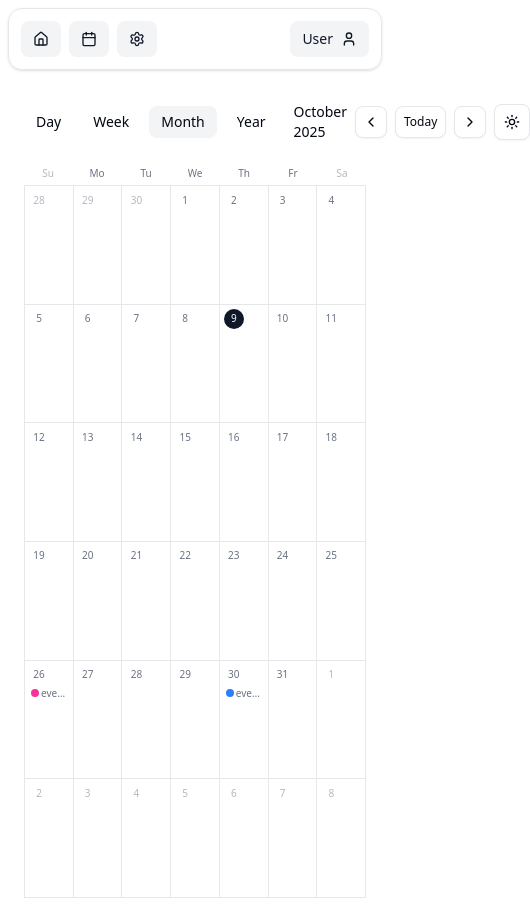
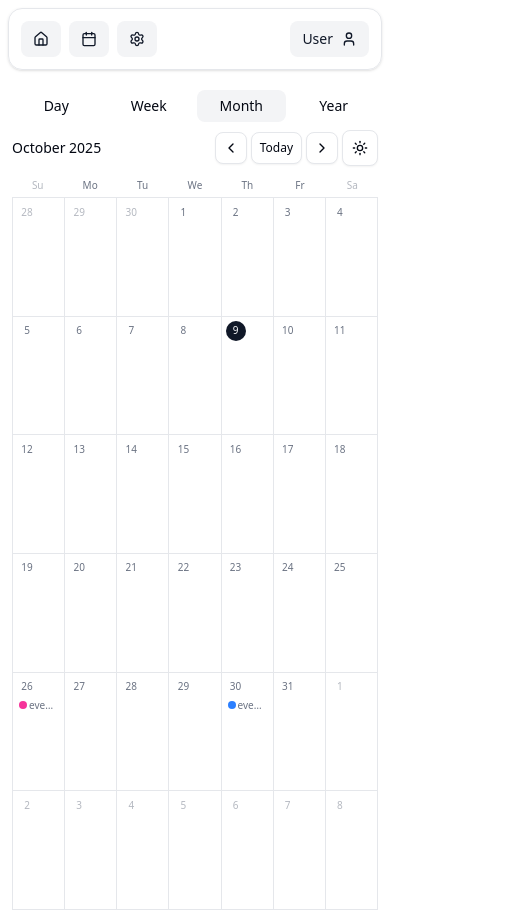
Before and after one commit to nordbobirk/02369-project, a Next.js app: page /dashboard/calendar in a window 390 px wide. Shown: the whole page, 530 px wide, since content can reach past the window. Built offline with nearby package versions, Linux system fonts and the light colour scheme.

Commit message:
Fix calendar header bar on mobile

```diff
--- a/src/app/dashboard/calendar/page.tsx
+++ b/src/app/dashboard/calendar/page.tsx
@@ -1,7 +1,5 @@
-
 import { Button } from "@/components/ui/button"
 import * as React from "react"
-
 import { ExternalLink, ExternalLinkIcon, LinkIcon } from "lucide-react";
 import { initServerClient } from "@/lib/supabase/server";
 import { ModeToggle } from '@/components/ui/theme-toggle';
@@ -19,7 +17,6 @@ import {
 } from '@/components/ui/full-calendar';
 import { addHours } from 'date-fns';
 import { ChevronLeft, ChevronRight } from 'lucide-react';
-
 
 export default async function Page() {
   return (
@@ -41,50 +38,53 @@ export default async function Page() {
         },
       ]}
     >
-      <div className="h-dvh py-6 flex flex-col">
-        <div className="flex px-6 items-center gap-2 mb-6">
-          <CalendarViewTrigger className="aria-[current=true]:bg-accent" view="day">
+      <div className="h-dvh py-3 sm:py-6 flex flex-col">
+        <div className="flex flex-col sm:flex-row px-3 sm:px-6 items-stretch sm:items-center gap-2 sm:gap-2 mb-3 sm:mb-6">
+          <div className="flex items-center gap-1 sm:gap-2">
+            <CalendarViewTrigger className="aria-[current=true]:bg-accent flex-1 sm:flex-none" view="day">
               Day
             </CalendarViewTrigger>
             <CalendarViewTrigger
               view="week"
-            className="aria-[current=true]:bg-accent"
+              className="aria-[current=true]:bg-accent flex-1 sm:flex-none"
             >
               Week
             </CalendarViewTrigger>
             <CalendarViewTrigger
               view="month"
-            className="aria-[current=true]:bg-accent"
+              className="aria-[current=true]:bg-accent flex-1 sm:flex-none"
             >
               Month
             </CalendarViewTrigger>
             <CalendarViewTrigger
               view="year"
-            className="aria-[current=true]:bg-accent"
+              className="aria-[current=true]:bg-accent flex-1 sm:flex-none"
             >
               Year
             </CalendarViewTrigger>
+          </div>
 
-          <span className="flex-1" />
+          <span className="hidden sm:block sm:flex-1" />
 
+          <div className="flex items-center gap-2 justify-between sm:justify-end">
             <CalendarCurrentDate />
 
+            <div className="flex items-center gap-1 sm:gap-2">
               <CalendarPrevTrigger>
-            <ChevronLeft size={20} />
+                <ChevronLeft size={16} className="sm:w-5 sm:h-5" />
                 <span className="sr-only">Previous</span>
               </CalendarPrevTrigger>
-
               <CalendarTodayTrigger>Today</CalendarTodayTrigger>
-
               <CalendarNextTrigger>
-            <ChevronRight size={20} />
+                <ChevronRight size={16} className="sm:w-5 sm:h-5" />
                 <span className="sr-only">Next</span>
               </CalendarNextTrigger>
-
               <ModeToggle />
             </div>
+          </div>
+        </div>
 
-        <div className="flex-1 overflow-auto px-6 relative">
+        <div className="flex-1 overflow-auto px-3 sm:px-6 relative">
           <CalendarDayView />
           <CalendarWeekView />
           <CalendarMonthView />
```
Lines whose indentation alone changed are shown as unchanged.
